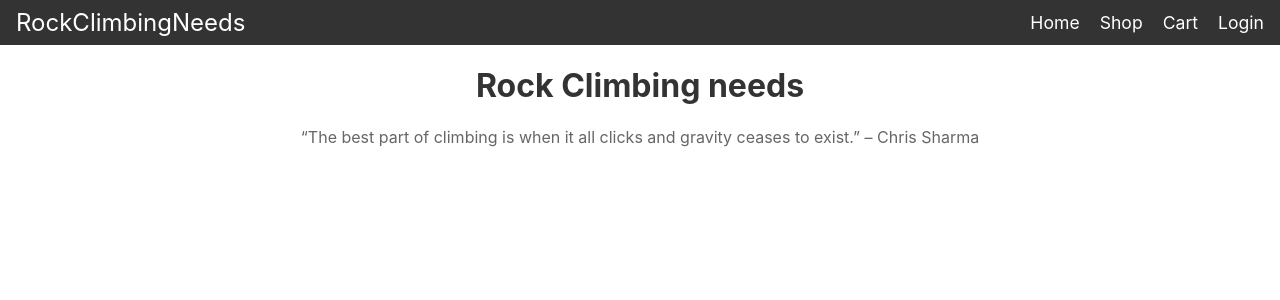
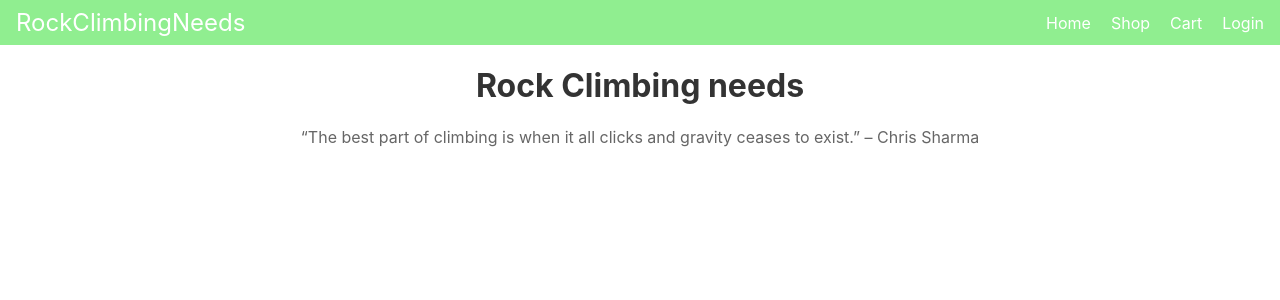
Before and after one commit to scollier87/ecommerce-site, a React (Create React App) app in the folder ecommerce-site/: page / in a window 1280 px wide. Shown: the top 300 px of the page. Built offline with nearby package versions, Linux system fonts and the light colour scheme.

Commit message:
navbar css

```diff
--- a/ecommerce-site/src/components/Navbar/Navbar.css
+++ b/ecommerce-site/src/components/Navbar/Navbar.css
@@ -2,7 +2,7 @@
     display: flex;
     justify-content: space-between;
     align-items: center;
-    background-color: #333;
+    background-color: lightgreen;
     color: white;
     padding: 0.5rem 1rem;
 }
@@ -17,5 +17,5 @@
     color: white;
     text-decoration: none;
     margin-left: 20px;
-    font-size: 1.1rem;
+    font-size: 1rem;
 }
```
